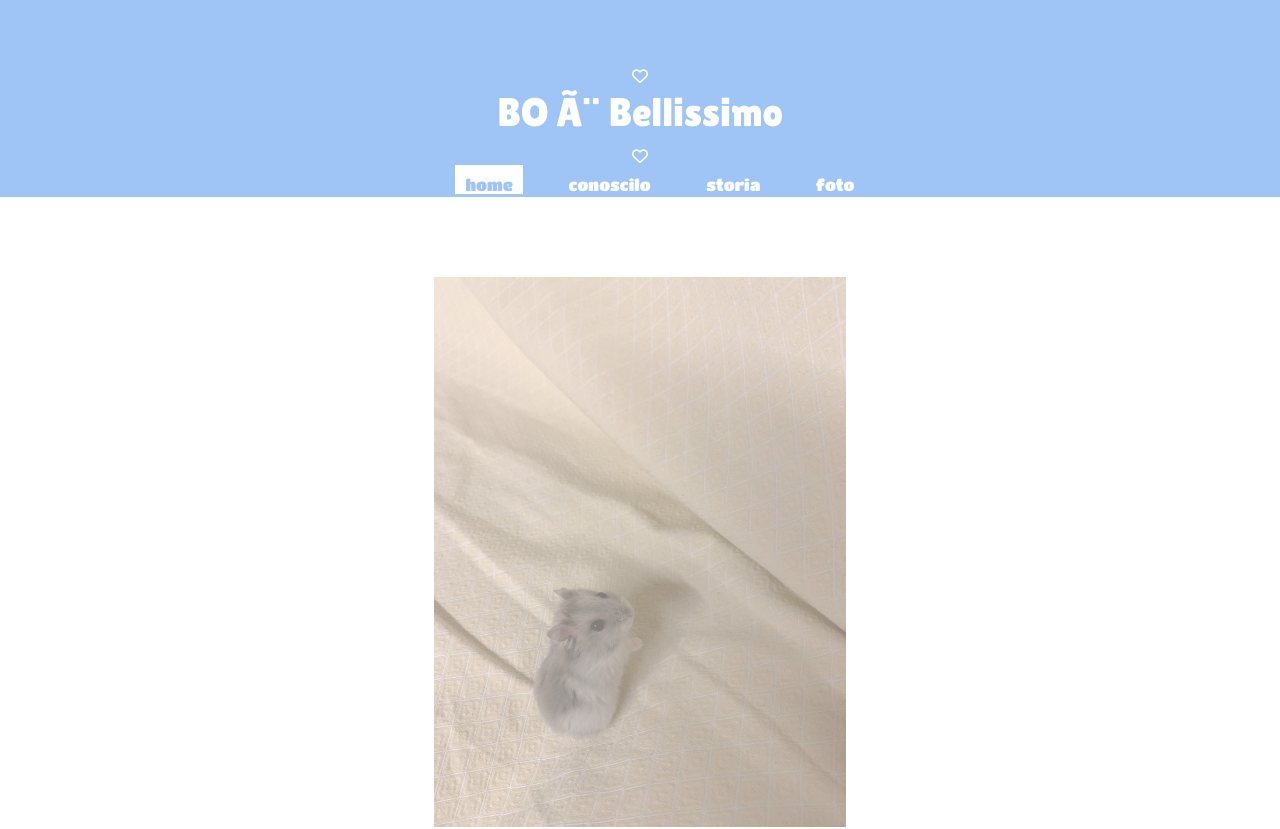
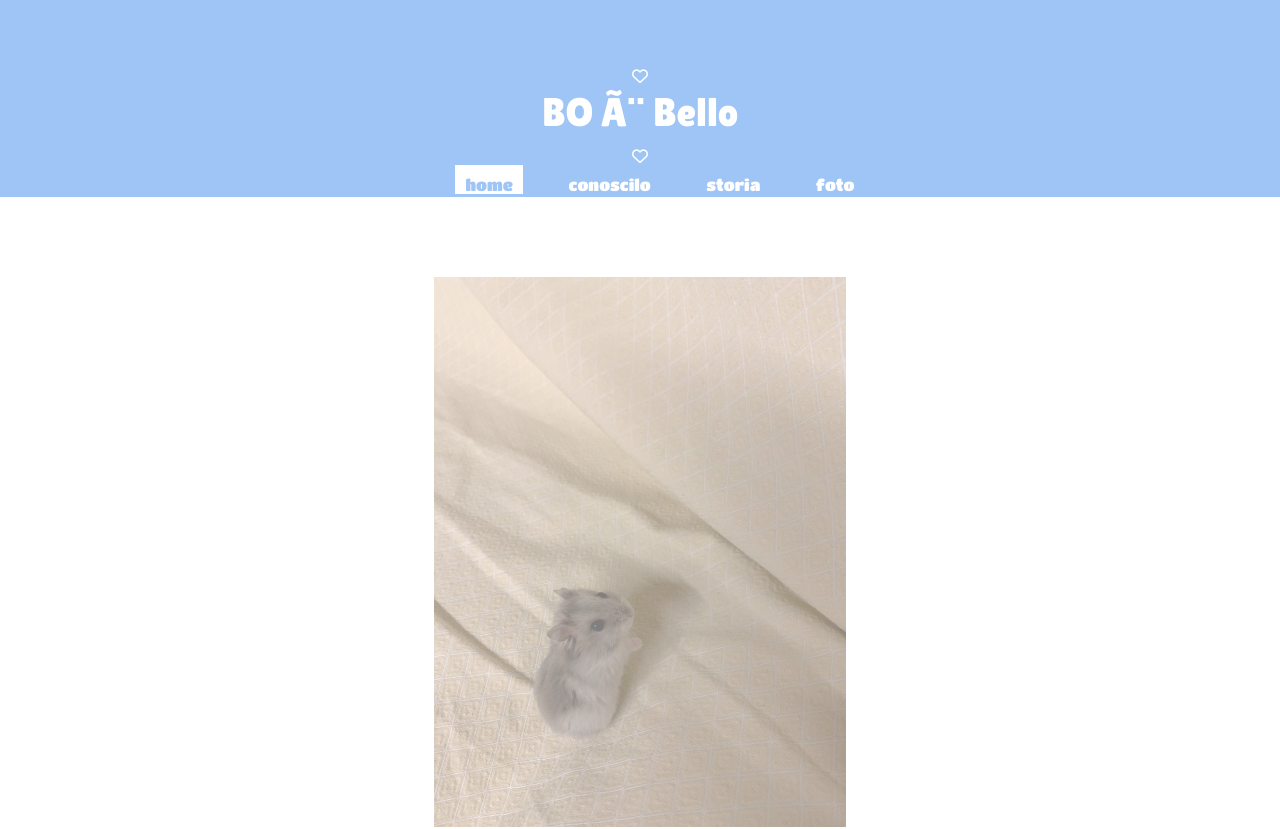
Before and after one commit to valedanielli/test, a plain HTML site: page index.html in a window 1280 px wide. Shown: the top 829 px of the page. Drawn offline with nearby package versions, Linux system fonts and the light colour scheme.

Commit message:
Update index.html

```diff
--- a/index.html
+++ b/index.html
@@ -20,7 +20,7 @@
     <body class="container-fluid">
 <header>
     <i class="fa-regular fa-heart"></i>
-    <h1>BO è Bellissimo</h1>
+    <h1>BO è Bello</h1>
     <i class="fa-regular fa-heart"></i>
     <nav>
         <ul>
```
